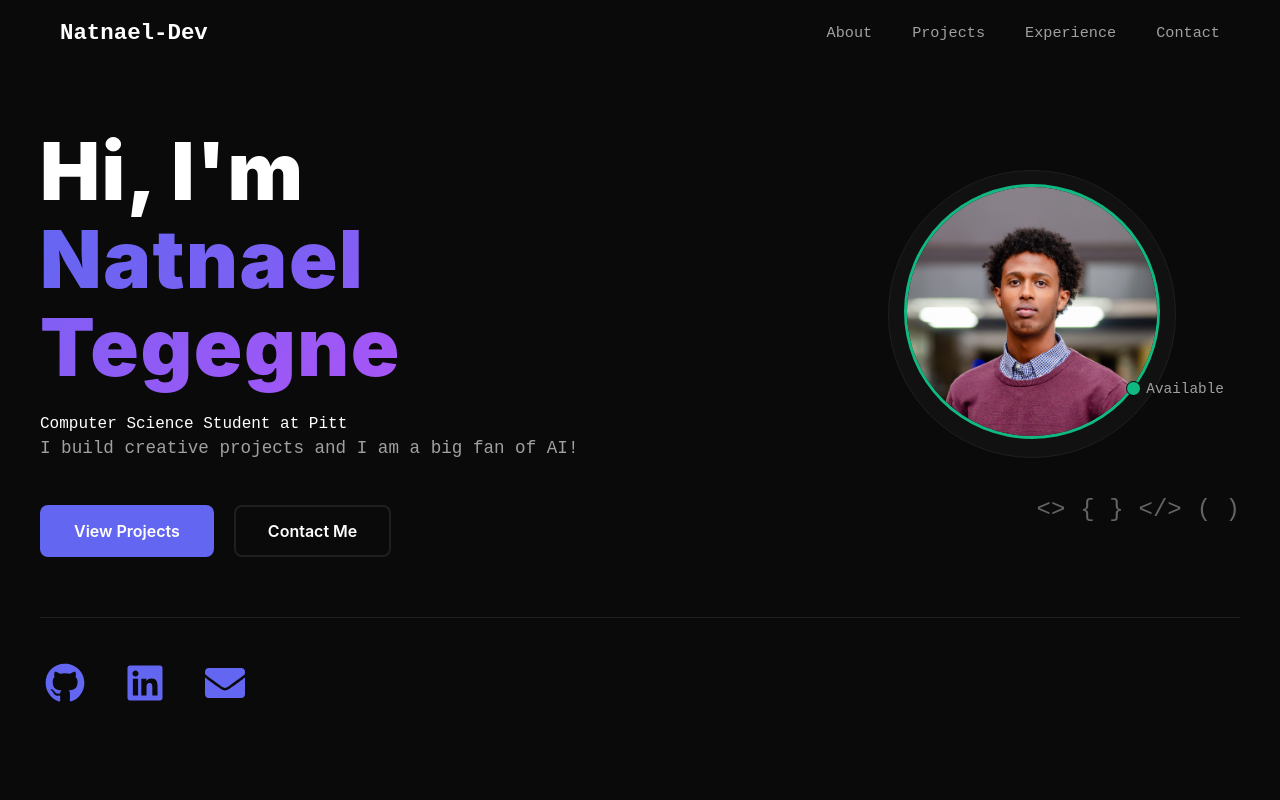
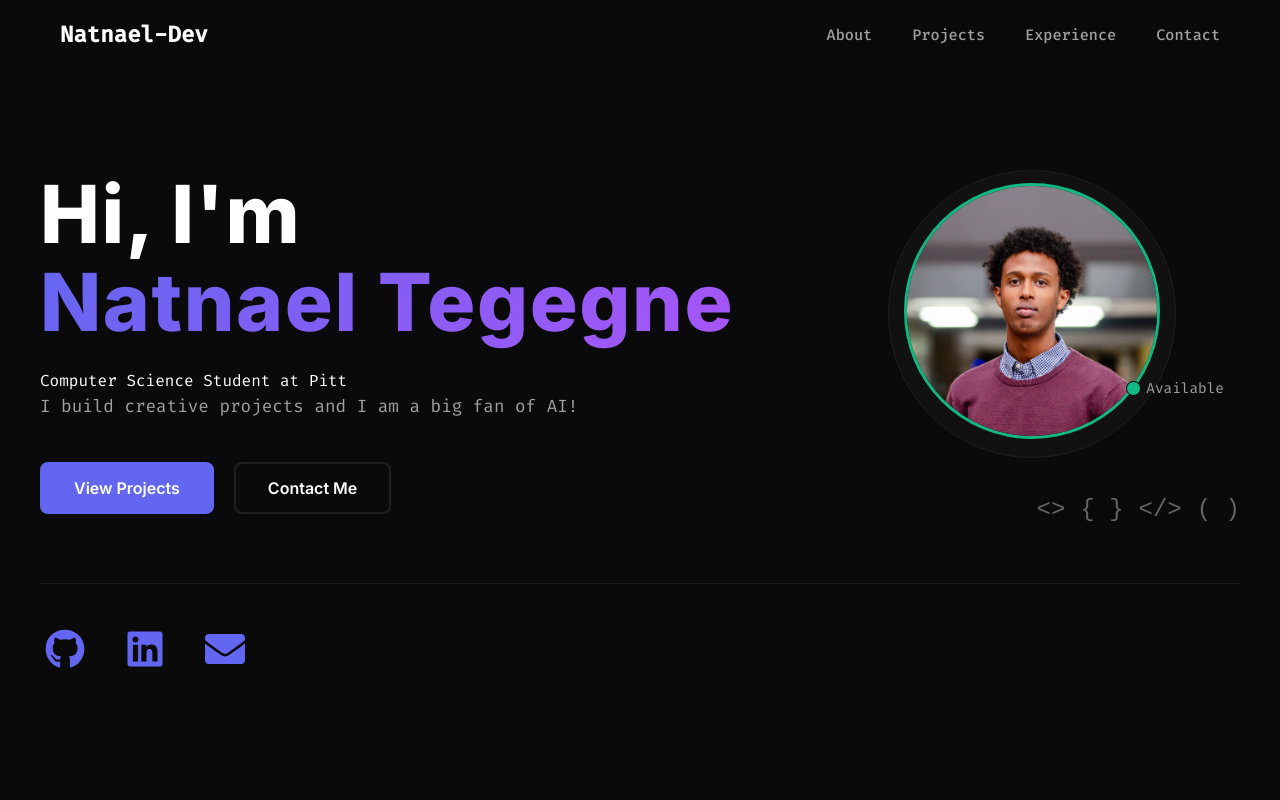
Before and after one commit to NatnaelTegegne/Portifolio-website-v1, a React (Vite) app in the folder frontend/: page / in a window 1280 px wide. Shown: the top 800 px of the page. Built offline with nearby package versions, Linux system fonts and the light colour scheme; no server answers.

Commit message:
Fixed missing dependencies and CSS imports

```diff
--- a/frontend/package.json
+++ b/frontend/package.json
@@ -17,7 +17,8 @@
   "dependencies": {
     "axios": "^1.13.2",
     "react": "^19.2.3",
-    "react-dom": "^19.2.3"
+    "react-dom": "^19.2.3",
+    "react-icons": "^5.5.0"
   },
   "devDependencies": {
     "@vitejs/plugin-react": "^5.1.2",
--- a/frontend/src/index.css
+++ b/frontend/src/index.css
@@ -1,3 +1,5 @@
+@import url('https://fonts.googleapis.com/css2?family=Fira+Code:wght@300;400;500&family=Inter:wght@400;600;700;800&display=swap');
+
 * {
     margin: 0;
     padding: 0;
@@ -14,7 +16,7 @@
   --border-color: #1f1f1f;
 }
 
-@import url('https://fonts.googleapis.com/css2?family=Fira+Code:wght@300;400;500&family=Inter:wght@400;600;700;800&display=swap');
+
 
 
 body {
@@ -28,12 +30,12 @@ body {
 
 h1, h2, h3, h4, h5, h6 {
   font-family: 'Inter', sans-serif;
-  font-weight: 700; /* Makes them bold and punchy */
-  letter-spacing: 0.02em; /* Tightens letters slightly for a modern look */
-  color: #000; /* distinct black for headings */
+  font-weight: 700;
+  letter-spacing: 0.02em;
+  color: #000;
 }
 
-/* Optional: Ensure buttons also use the clean Inter font */
+
 button, .btn, .nav-link {
   font-family: 'Inter', sans-serif;
 }
```
Also changed, not shown: 1 other file (tests, documents, lock files or other folders).
